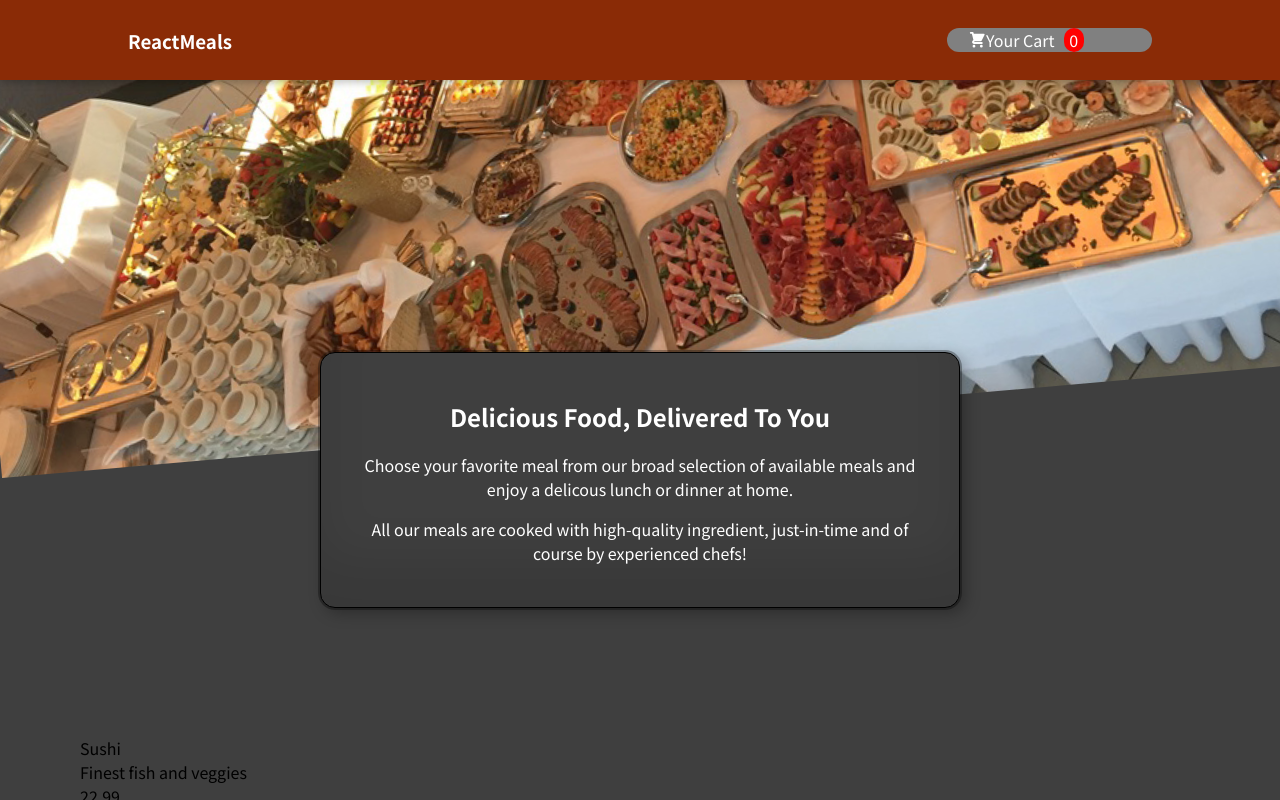
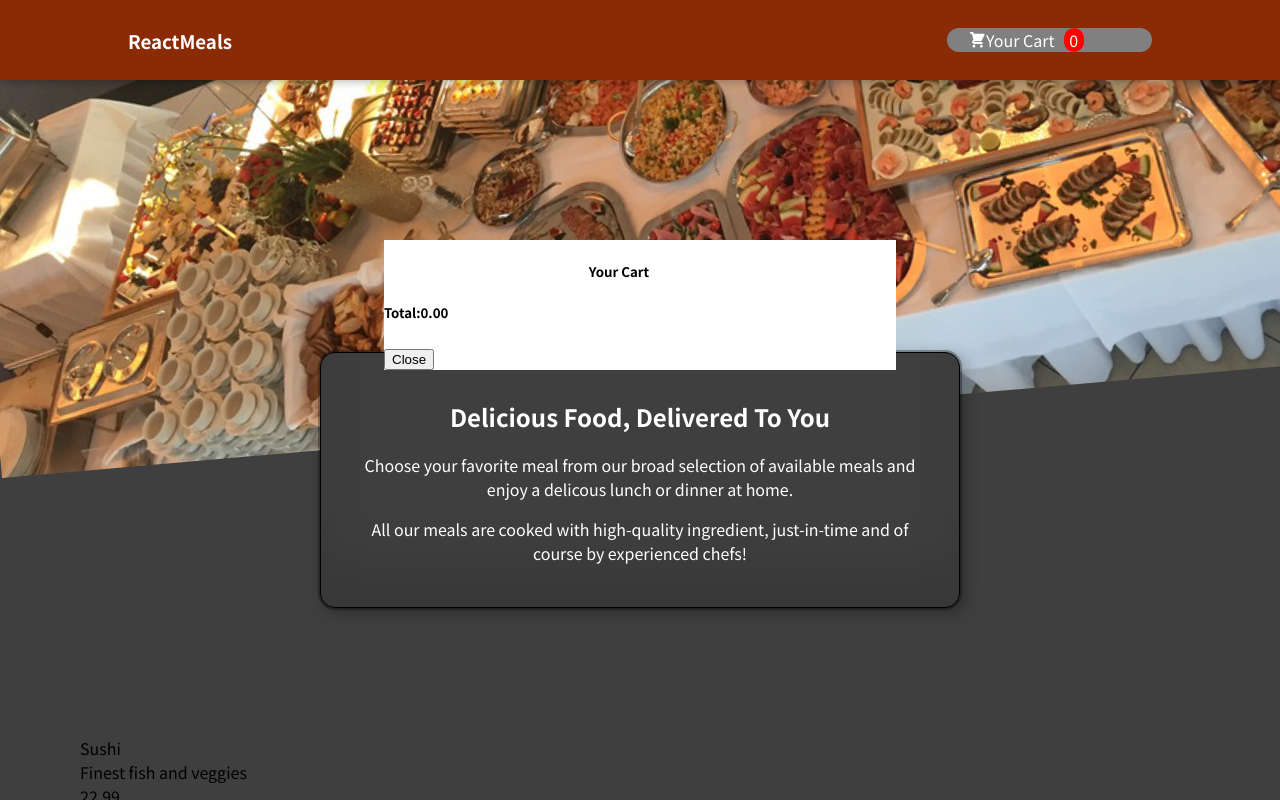
Before and after one commit to asaulters/react-food-ordering-app, a React (Create React App) app: page / in a window 1280 px wide. Both pictures are taken after a click on the link "Your Cart". Shown: the top 800 px of the page. Built offline with nearby package versions, Linux system fonts and the light colour scheme.

Commit message:
modal styles working. Trying to figure out backdrop color on click. will work with material-ui after this to try.

```diff
--- a/src/Components/Cart/CartModal.js
+++ b/src/Components/Cart/CartModal.js
@@ -6,8 +6,18 @@ import { CountContext} from '../Home/Home'
 
 import Card from '../UI/Card/Card';
 import Button from '../UI/Button/Button'
-// import classes from './CartModal.css'
-import './CartModal.css'
+import classes from './CartModal.module.css'
+// import styled, { css } from "styled-components";
+// // import './CartModal.css'
+
+// const ModalContainer = styled.div`
+//   position: absolute;
+//   top: 0;
+//   left: 0;
+//   width: 100vw;
+//   height: 100vh;
+//   background: rgba(0, 0, 0, 0.5);
+// `;
 
 
 const CartModal = ({ isVisible, hideModal, currentCart }) => {
@@ -15,26 +25,29 @@ const CartModal = ({ isVisible, hideModal, currentCart }) => {
 
   return isVisible
   ? createPortal(
-      <Card className="modal-card">
-        <div>
-          <h5>Your Cart</h5>
+      <Card className={classes.modal}>
+        <div className={classes.modalDiv}>
+          <h5 className={classes.modalH5}>Your Cart</h5>
             {currentCart.map((cartItem, i) => {
               return<div key={i}>
                 <ul className='cartModalItem' key={i}>
-                  <div className='cartModalItem-info' >
+                  <div className={classes.cartModalItemInfo} >
 
-                    <li>{cartItem.name}</li>
-                    <li>{cartItem.price}</li>
-                    <li>{cartItem.description}</li>
+                    <li className={classes.cartModalName}>{cartItem.name}</li>
+                    <li className={classes.cartModalPrice}>{cartItem.price}</li>
+                    <li className={classes.cartModalDesc}>{cartItem.description}</li>
                   </div>
                 </ul>
               </div>
             })}
-            <h5>Total:{currentCart.reduce((acc, {price}) => parseFloat(acc) + parseFloat(price), 0).toFixed(2)} </h5>
-        </div>
-        <button onClick={hideModal}>
+            <h5 className={classes.cartModalName}>Total:{currentCart.reduce((acc, {price}) => parseFloat(acc) + parseFloat(price), 0).toFixed(2)} </h5>
+            <button className={classes.cartModalName} onClick={hideModal}>
           Close
         </button>
+        </div>
+        {/* <button onClick={hideModal}>
+          Close
+        </button> */}
       </Card>,
       document.body,
     )
--- a/src/Components/Cart/CartModal.css
+++ b/src/Components/Cart/CartModal.module.css
@@ -7,16 +7,18 @@
     z-index: 10;
     background: rgba(0, 0, 0, 0.75);
   }
-
+  /*  */
   .modal {
     position: fixed;
     top: 30vh;
-    left: 10%;
+    left: 30vh;
+    right: 30vh;
     width: 80%;
-    z-index: 100;
+    z-index: 1000;
     overflow: hidden;
+    /* margin: auto; */
   }
-
+/*
   .header {
     background: #4f005f;
     padding: 1rem;
@@ -43,17 +45,35 @@
       width: 40rem;
     }
   }
-   */
+   /*  */
+.modalDiv{
+  position: fixed;
+  top: 30vh;
+  left: 30%;
+  /* padding-left: 10%; */
+  width: 40%;
+  z-index: 100;
+  overflow: hidden;
+  background-color: white;
+}
 
-.modal-card{
-  align-items: center;
-  background: white;
-  border-radius: 0.25rem;
-  display: flex;
-  flex-direction: column;
-  margin: 1.875rem;
-  max-width: 500px;
+.modalH5 {
+  margin-left: 40%;
+}
+
+.contextProvider{
+  position: absolute;
+  top: 0;
+  left: 0;
+  width: 100vw;
+  height: 100vh;
+  background: rgba(0, 0, 0, 0.5);
+}
+.custom_overlay {
+  top: 0;
+  left: 0;
+  right: 0;
+  bottom: 0;
   position: fixed;
-  z-index: 100;
-  color: white;
+  background-color: rgba(0, 0, 0, 0.78);
 }
--- a/src/Components/Home/Home.js
+++ b/src/Components/Home/Home.js
@@ -12,7 +12,9 @@ import MealForm from '../Meals/MealForm';
 import CartContext from '../Context/cart-context';
 import useModal from '../Cart/useModal';
 import CartModal from '../Cart/CartModal';
-// import Cart from '../Cart/Cart'
+import classes from '../Cart/CartModal.module.css'
+
+
 
 const initialState = 0;
 const reducer = (state, action) => {
@@ -55,13 +57,37 @@ const Home = (props) => {
     }
 
     return (
-        <CountContext.Provider value={{ countState: count, countDispatch: dispatch, currentCart: cart}} >
+        <CountContext.Provider
+          value={{ countState: count,
+          countDispatch: dispatch,
+          currentCart: cart
+          }}
+          className={classes.contextProvider}
+          >
+          {isVisible && (
+            <CartModal
+              overlayClassName="custom_overlay"
+              isVisible={isVisible}
+              hideModal={toggleModal}
+              currentCart={cart}
+              totalPrice={totalPrice}
+              style={{
+          position: 'absolute',
+          border: '2px solid #000',
+          backgroundColor: 'gray',
+          boxShadow: '2px solid black',
+          height:80,
+          width: 240,
+          margin: 'auto'
+        }}
+              />
+          )}
             <Header cart={cart} cartCounter={cart} modal={modalHandler}/>
 
             <Intro />
             <MealForm onAdd={cartUpdaterHandler} />
             {/* <Cart /> */}
-            <CartModal isVisible={isVisible} hideModal={toggleModal} currentCart={cart} totalPrice={totalPrice}/>
+            {/* <CartModal isVisible={isVisible} hideModal={toggleModal} currentCart={cart} totalPrice={totalPrice}/> */}
         </CountContext.Provider>
     )
 }
```
Also changed, not shown: src/Components/Home/Home.module.css (added).
